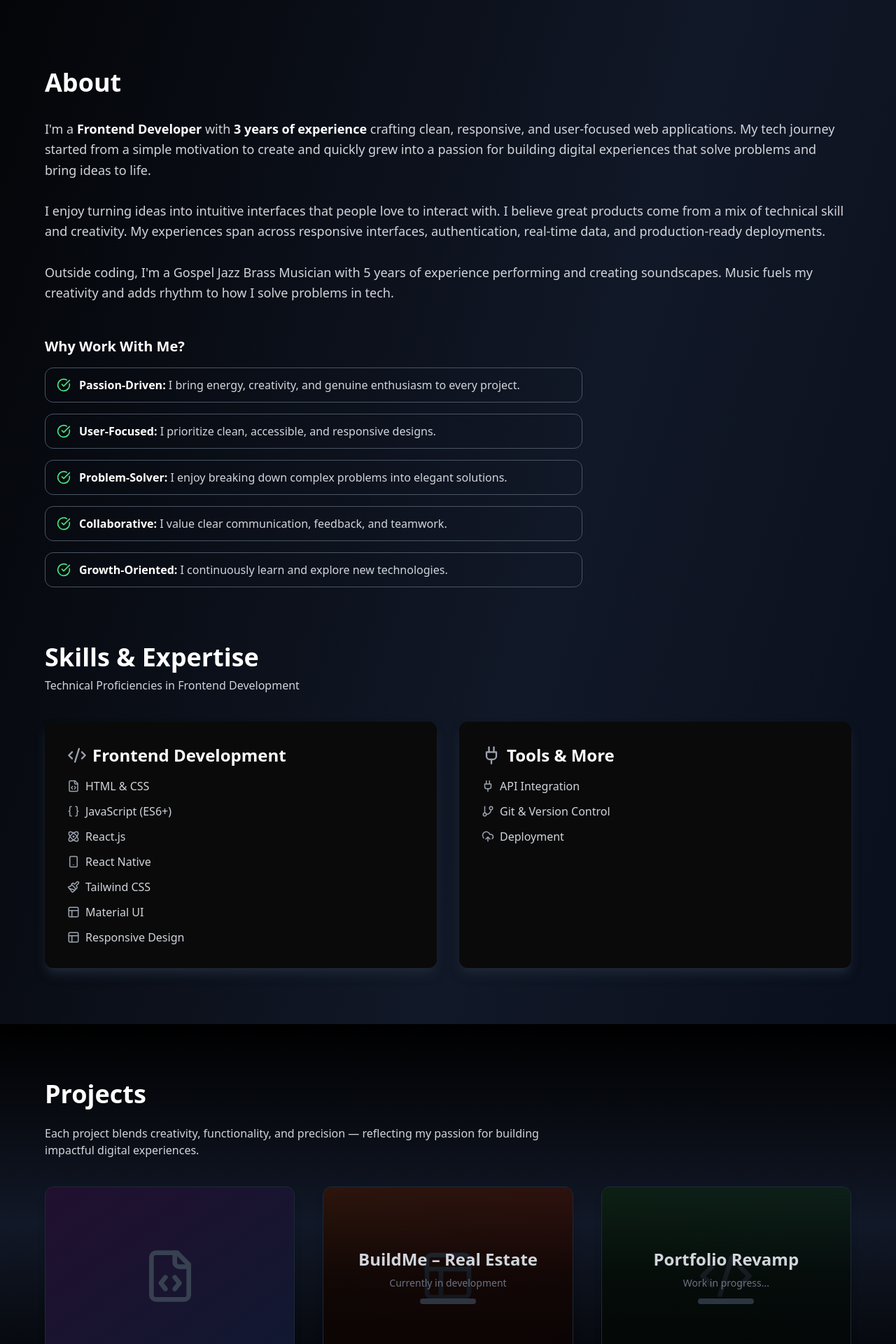
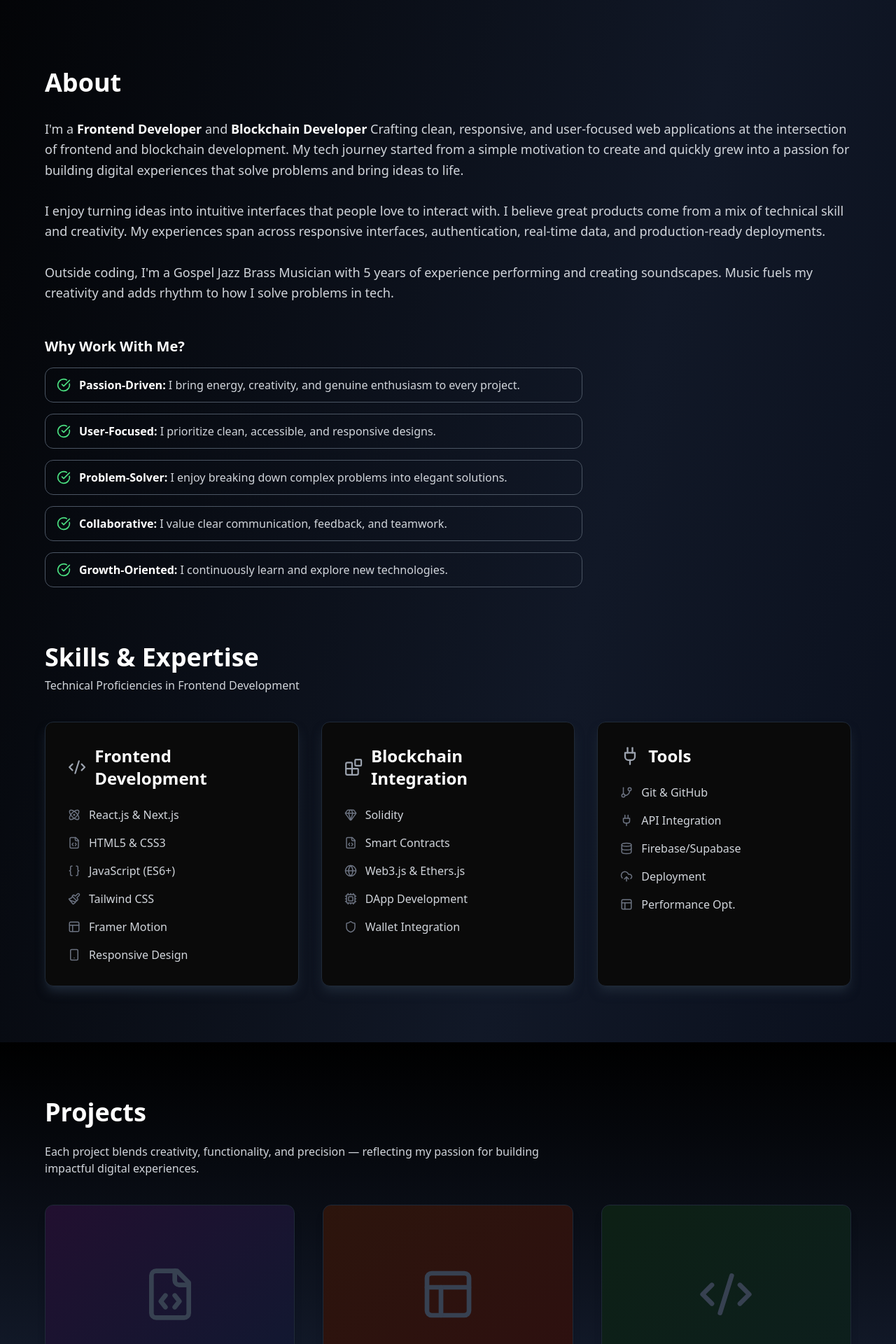
Before and after one commit to akindan01/akinremidaniel, a React (Vite) app in the folder my-app/: page / in a window 1280 px wide. Shown: the part 880-2800 px from the top of the page at 70% size. Built offline with nearby package versions, Linux system fonts and the light colour scheme.

Commit message:
Update portfolio with Blockchain Solutions section and formatting improvements

```diff
--- a/my-app/src/pages/Home.jsx
+++ b/my-app/src/pages/Home.jsx
@@ -1,7 +1,8 @@
 import React, { useState, useRef } from "react";
 import { motion } from "framer-motion";
 import emailjs from '@emailjs/browser';
-import { CheckCircle, Code2, FileCode, Braces, Atom, Smartphone, Paintbrush, Layout, Plug, GitBranch, UploadCloud, Mail, MapPin, Phone, Send, Menu, X, Music
+import {
+  CheckCircle, Code2, FileCode, Braces, Atom, Smartphone, Paintbrush, Layout, Plug, GitBranch, UploadCloud, Mail, MapPin, Phone, Send, Menu, X, Music, Blocks, Database, Globe, Cpu, Server, Gem, Shield, Link
 } from "lucide-react";
 
 
@@ -11,8 +12,10 @@ const FloatingTechIcons = () => {
     { icon: "📱", name: "React Native", delay: 0.5 },
     { icon: "🎨", name: "Tailwind", delay: 1 },
     { icon: "💻", name: "JavaScript", delay: 1.5 },
-    { icon: "🔧", name: "Git", delay: 2 },
-    { icon: "🌐", name: "HTML/CSS", delay: 2.5 }
+    { icon: "⛓️", name: "Blockchain", delay: 2 },
+    { icon: "💎", name: "Solidity", delay: 2.5 },
+    { icon: "🌐", name: "Web3", delay: 3 },
+    { icon: "🔧", name: "Git", delay: 3.5 }
   ];
 
 
@@ -174,7 +177,7 @@ function Home() {
             transition={{ duration: 1, delay: 0.3 }}
             className="text-xl md:text-2xl text-gray-300 font-semibold max-w-2xl mt-4"
           >
-            Frontend Developer • Tech Enthusiast • Jazz Musician
+            Frontend Developer • Blockchain Developer • Jazz Musician • Tech Enthusiast
           </motion.p>
 
           <motion.p
@@ -183,9 +186,7 @@ function Home() {
             transition={{ duration: 1, delay: 0.6 }}
             className="text-gray-200 text-lg leading-relaxed max-w-xl mt-4"
           >
-            I create seamless, elegant, and efficient digital experiences. My
-            approach blends precision, minimalism, and functionality — every line
-            of code is crafted to perform and impress.
+            I build seamless, elegant, and secure digital experiences at the intersection of frontend and blockchain development. My approach blends precision, minimalism, and performance—every line of code is crafted to function flawlessly and inspire trust.
           </motion.p>
 
           <motion.div
@@ -248,8 +249,8 @@ function Home() {
 
           <p className="text-gray-300 text-lg leading-relaxed mb-10">
             I'm a <span className="text-white font-bold">Frontend Developer</span>{" "}
-            with <span className="text-white font-bold">3 years of experience</span>{" "}
-            crafting clean, responsive, and user-focused web applications. My tech
+            and <span className="text-white font-bold">Blockchain Developer</span>{" "}
+            Crafting clean, responsive, and user-focused web applications at the intersection of frontend and blockchain development. My tech
             journey started from a simple motivation to create and quickly grew into
             a passion for building digital experiences that solve problems and bring
             ideas to life.
@@ -319,64 +320,64 @@ function Home() {
               Technical Proficiencies in Frontend Development
             </p>
 
-            <div className="flex flex-col md:flex-row gap-8 items-stretch">
+            <div className="grid gap-8 md:grid-cols-2 lg:grid-cols-3">
+              {[
+                {
+                  title: "Frontend Development",
+                  icon: <Code2 className="text-gray-400" size={28} />,
+                  skills: [
+                    { name: "React.js & Next.js", icon: Atom },
+                    { name: "HTML5 & CSS3", icon: FileCode },
+                    { name: "JavaScript (ES6+)", icon: Braces },
+                    { name: "Tailwind CSS", icon: Paintbrush },
+                    { name: "Framer Motion", icon: Layout },
+                    { name: "Responsive Design", icon: Smartphone }
+                  ]
+                },
+                {
+                  title: "Blockchain Integration",
+                  icon: <Blocks className="text-gray-400" size={28} />,
+                  skills: [
+                    { name: "Solidity", icon: Gem },
+                    { name: "Smart Contracts", icon: FileCode },
+                    { name: "Web3.js & Ethers.js", icon: Globe },
+                    { name: "DApp Development", icon: Cpu },
+                    { name: "Wallet Integration", icon: Shield },
+                  ]
+                },
+                {
+                  title: "Tools",
+                  icon: <Plug className="text-gray-400" size={28} />,
+                  skills: [
+                    { name: "Git & GitHub", icon: GitBranch },
+                    { name: "API Integration", icon: Plug },
+                    { name: "Firebase/Supabase", icon: Database },
+                    { name: "Deployment", icon: UploadCloud },
+                    { name: "Performance Opt.", icon: Layout }
+                  ]
+                }
+              ].map((category, index) => (
                 <motion.div
+                  key={index}
                   initial={{ opacity: 0, y: 50 }}
                   whileInView={{ opacity: 1, y: 0 }}
-                transition={{ duration: 0.6 }}
+                  transition={{ duration: 0.6, delay: index * 0.2 }}
                   viewport={{ once: true }}
-                className="bg-[#0a0a0a] rounded-xl shadow-lg shadow-gray-800 p-8 flex-1 min-w-[260px] hover:scale-105 transition-transform"
+                  className="bg-[#0a0a0a] rounded-xl shadow-lg shadow-gray-800 p-8 hover:scale-105 transition-transform border border-gray-800 hover:border-gray-600"
                 >
-                <h3 className="text-white font-bold text-2xl mb-4 flex items-center gap-2">
-                  <Code2 className="text-gray-400" size={28} /> Frontend Development
+                  <h3 className="text-white font-bold text-2xl mb-6 flex items-center gap-3">
+                    {category.icon} {category.title}
                   </h3>
-                <ul className="space-y-3 text-gray-300">
-                  <li className="flex items-center gap-2">
-                    <FileCode className="text-gray-400" size={18} /> HTML &amp; CSS
+                  <ul className="space-y-4 text-gray-300">
+                    {category.skills.map((skill, i) => (
+                      <li key={i} className="flex items-center gap-3 group">
+                        <skill.icon className="text-gray-500 group-hover:text-white transition-colors" size={18} />
+                        <span className="group-hover:text-white transition-colors">{skill.name}</span>
                       </li>
-                  <li className="flex items-center gap-2">
-                    <Braces className="text-gray-400" size={18} /> JavaScript (ES6+)
-                  </li>
-                  <li className="flex items-center gap-2">
-                    <Atom className="text-gray-400" size={18} /> React.js
-                  </li>
-                  <li className="flex items-center gap-2">
-                    <Smartphone className="text-gray-400" size={18} /> React Native
-                  </li>
-                  <li className="flex items-center gap-2">
-                    <Paintbrush className="text-gray-400" size={18} /> Tailwind CSS
-                  </li>
-                  <li className="flex items-center gap-2">
-                    <Layout className="text-gray-400" size={18} /> Material UI
-                  </li>
-                  <li className="flex items-center gap-2">
-                    <Layout className="text-gray-400" size={18} /> Responsive Design
-                  </li>
+                    ))}
                   </ul>
                 </motion.div>
-
-              <motion.div
-                initial={{ opacity: 0, y: 50 }}
-                whileInView={{ opacity: 1, y: 0 }}
-                transition={{ duration: 0.6, delay: 0.2 }}
-                viewport={{ once: true }}
-                className="bg-[#0a0a0a] rounded-xl shadow-lg shadow-gray-800 p-8 flex-1 min-w-[260px] hover:scale-105 transition-transform"
-              >
-                <h3 className="text-white font-bold text-2xl mb-4 flex items-center gap-2">
-                  <Plug className="text-gray-400" size={28} /> Tools &amp; More
-                </h3>
-                <ul className="space-y-3 text-gray-300">
-                  <li className="flex items-center gap-2">
-                    <Plug className="text-gray-400" size={18} /> API Integration
-                  </li>
-                  <li className="flex items-center gap-2">
-                    <GitBranch className="text-gray-400" size={18} /> Git &amp; Version Control
-                  </li>
-                  <li className="flex items-center gap-2">
-                    <UploadCloud className="text-gray-400" size={18} /> Deployment
-                  </li>
-                </ul>
-              </motion.div>
+              ))}
             </div>
           </div>
         </div>
@@ -416,7 +417,7 @@ function Home() {
           </motion.p>
 
           <div className="grid gap-10 md:grid-cols-2 lg:grid-cols-3">
-            {/* Poetry Collection */}
+            {/* 1. Poetry Collection */}
             <motion.div
               initial={{ opacity: 0, scale: 0.9 }}
               whileInView={{ opacity: 1, scale: 1 }}
@@ -445,7 +446,119 @@ function Home() {
               </div>
             </motion.div>
 
-            {/* BuildMe */}
+            {/* 2. */}
+            <motion.div
+              initial={{ opacity: 0, scale: 0.9 }}
+              whileInView={{ opacity: 1, scale: 1 }}
+              whileHover={{ scale: 1.05 }}
+              transition={{ duration: 0.5 }}
+              viewport={{ once: true }}
+              className="group relative bg-[#0a0a0a] rounded-xl overflow-hidden border border-gray-800 shadow-lg h-64"
+            >
+              <div className="w-full h-full bg-gradient-to-br from-orange-900/30 to-red-900/30 flex items-center justify-center">
+                <Layout size={80} className="text-gray-700" />
+              </div>
+              <div className="absolute inset-0 bg-gradient-to-t from-black/90 via-black/50 to-transparent opacity-0 group-hover:opacity-100 transition-opacity duration-700 flex flex-col items-center justify-center text-center px-6">
+                <h3 className="text-2xl font-bold text-white mb-2">JumpBot</h3>
+                <p className="text-gray-300 text-sm mb-4">
+                  Blockchain Technology Landing Page highly interactive landing page designed to showcase the power and mechanisms of Blockchain technology.
+                </p>
+                <a
+                  href="https://jump-bot.vercel.app"
+                  target="_blank"
+                  rel="noopener noreferrer"
+                  className="bg-white text-black px-5 py-2 rounded-lg font-semibold hover:bg-gray-200 transition-all"
+                >
+                  View Project
+                </a>
+              </div>
+            </motion.div>
+
+            {/* 3.*/}
+            <motion.div
+              initial={{ opacity: 0, scale: 0.9 }}
+              whileInView={{ opacity: 1, scale: 1 }}
+              whileHover={{ scale: 1.05 }}
+              transition={{ duration: 0.5 }}
+              viewport={{ once: true }}
+              className="group relative bg-[#0a0a0a] rounded-xl overflow-hidden border border-gray-800 shadow-lg h-64"
+            >
+              <div className="w-full h-full bg-gradient-to-br from-green-900/30 to-teal-900/30 flex items-center justify-center">
+                <Code2 size={80} className="text-gray-700" />
+              </div>
+              <div className="absolute inset-0 bg-gradient-to-t from-black/90 via-black/50 to-transparent opacity-0 group-hover:opacity-100 transition-opacity duration-700 flex flex-col items-center justify-center text-center px-6">
+                <h3 className="text-2xl font-bold text-white mb-2">Collide NGO</h3>
+                <p className="text-gray-300 text-sm mb-4">
+                  This project serves as the digital home for our mission to provide clean water/education/support by facilitating donations, volunteer sign-ups, and transparent reporting of our initiatives.
+                </p>
+                <a
+                  href="https://collide-ngo.vercel.app"
+                  target="_blank"
+                  rel="noopener noreferrer"
+                  className="bg-white text-black px-5 py-2 rounded-lg font-semibold hover:bg-gray-200 transition-all"
+                >
+                  View Project
+                </a>
+              </div>
+            </motion.div>
+
+            {/* 4.*/}
+            <motion.div
+              initial={{ opacity: 0, scale: 0.9 }}
+              whileInView={{ opacity: 1, scale: 1 }}
+              whileHover={{ scale: 1.05 }}
+              transition={{ duration: 0.5 }}
+              viewport={{ once: true }}
+              className="group relative bg-[#0a0a0a] rounded-xl overflow-hidden border border-gray-800 shadow-lg h-64"
+            >
+              <div className="w-full h-full bg-gradient-to-br from-blue-900/30 to-indigo-900/30 flex items-center justify-center">
+                <Code2 size={80} className="text-gray-700" />
+              </div>
+              <div className="absolute inset-0 bg-gradient-to-t from-black/90 via-black/50 to-transparent opacity-0 group-hover:opacity-100 transition-opacity duration-700 flex flex-col items-center justify-center text-center px-6">
+                <h3 className="text-2xl font-bold text-white mb-2">XNFT</h3>
+                <p className="text-gray-300 text-sm mb-4">
+                  XNFT is a unique project that combines the power of blockchain technology with the convenience of NFTs to create a new way of interacting with the digital world.
+                </p>
+                <a
+                  href="https://github.com/akindan01/XNFT"
+                  target="_blank"
+                  rel="noopener noreferrer"
+                  className="bg-white text-black px-5 py-2 rounded-lg font-semibold hover:bg-gray-200 transition-all"
+                >
+                  View Project
+                </a>
+              </div>
+            </motion.div>
+
+            {/* 5.*/}
+            <motion.div
+              initial={{ opacity: 0, scale: 0.9 }}
+              whileInView={{ opacity: 1, scale: 1 }}
+              whileHover={{ scale: 1.05 }}
+              transition={{ duration: 0.5 }}
+              viewport={{ once: true }}
+              className="group relative bg-[#0a0a0a] rounded-xl overflow-hidden border border-gray-800 shadow-lg h-64"
+            >
+              <div className="w-full h-full bg-gradient-to-br from-pink-900/30 to-rose-900/30 flex items-center justify-center">
+                <FileCode size={80} className="text-gray-700" />
+              </div>
+              <div className="absolute inset-0 bg-gradient-to-t from-black/90 via-black/50 to-transparent opacity-0 group-hover:opacity-100 transition-opacity duration-700 flex flex-col items-center justify-center text-center px-6">
+                <h3 className="text-2xl font-bold text-white mb-2">EmoMind</h3>
+                <p className="text-gray-300 text-sm mb-4">
+                  EmoMind is a emotional support platform that provides users with access to help them manage their emotions.
+                </p>
+                <a
+                  href="https://emo-mind.vercel.app/"
+                  target="_blank"
+                  rel="noopener noreferrer"
+                  className="bg-white text-black px-5 py-2 rounded-lg font-semibold hover:bg-gray-200 transition-all"
+                >
+                  View Project
+                </a>
+              </div>
+            </motion.div>
+
+            {/* 6* */}
             <motion.div
               initial={{ opacity: 0, scale: 0.9 }}
               whileInView={{ opacity: 1, scale: 1 }}
@@ -453,28 +566,8 @@ function Home() {
               viewport={{ once: true }}
               className="relative bg-[#0a0a0a] rounded-xl overflow-hidden border border-gray-800 shadow-lg h-64"
             >
-              <div className="w-full h-full bg-gradient-to-br from-orange-900/30 to-red-900/30 flex items-center justify-center">
+              <div className="w-full h-full bg-gradient-to-br from-green-900/30 to-teal-900/30 flex items-center justify-center">
                 <Layout size={80} className="text-gray-700" />
-              </div>
-              <div className="absolute inset-0 bg-gradient-to-t from-black/80 via-black/60 to-transparent flex flex-col items-center justify-center text-center">
-                <h3 className="text-2xl font-bold text-gray-300 mb-2">
-                  BuildMe – Real Estate
-                </h3>
-                <p className="text-gray-500 text-sm mb-3">Currently in development</p>
-                <div className="h-2 w-20 bg-gray-700 rounded-full animate-pulse"></div>
-              </div>
-            </motion.div>
-
-            {/* Portfolio */}
-            <motion.div
-              initial={{ opacity: 0, scale: 0.9 }}
-              whileInView={{ opacity: 1, scale: 1 }}
-              transition={{ duration: 0.5, delay: 0.4 }}
-              viewport={{ once: true }}
-              className="relative bg-[#0a0a0a] rounded-xl overflow-hidden border border-gray-800 shadow-lg h-64"
-            >
-              <div className="w-full h-full bg-gradient-to-br from-green-900/30 to-teal-900/30 flex items-center justify-center">
-                <Code2 size={80} className="text-gray-700" />
               </div>
               <div className="absolute inset-0 bg-gradient-to-t from-black/80 via-black/60 to-transparent flex flex-col items-center justify-center text-center">
                 <h3 className="text-2xl font-bold text-gray-300 mb-2">Portfolio Revamp</h3>
@@ -519,7 +612,7 @@ function Home() {
               </h3>
               <p className="text-gray-300 leading-relaxed">
                 Building responsive, high-performance websites and web applications
-                using modern technologies like React, Tailwind CSS, and more.
+                using modern technologies.
               </p>
             </motion.div>
 
@@ -538,8 +631,30 @@ function Home() {
                 Mobile Development
               </h3>
               <p className="text-gray-300 leading-relaxed">
-                Creating cross-platform mobile applications with React Native,
+                Creating cross-platform mobile applications,
                 delivering smooth experiences on both iOS and Android.
+              </p>
+            </motion.div>
+
+            <motion.div
+              initial={{ opacity: 0, y: 30 }}
+              whileInView={{ opacity: 1, y: 0 }}
+              transition={{ duration: 0.5, delay: 0.2 }}
+              viewport={{ once: true }}
+              className="bg-gradient-to-br from-gray-900 to-gray-800 border border-gray-700 rounded-xl p-8 hover:scale-105 hover:shadow-2xl transition-all duration-300"
+            >
+              {/* Icon Container - Updated to Cyan/Blue for a tech/blockchain feel */}
+              <div className="bg-cyan-500/10 w-16 h-16 rounded-full flex items-center justify-center mx-auto mb-4">
+                <Link className="text-cyan-400" size={32} />
+              </div>
+
+              <h3 className="text-white font-bold text-xl mb-3 text-center">
+                Blockchain Solutions
+              </h3>
+
+              <p className="text-gray-300 leading-relaxed text-center">
+                Developing decentralized applications (dApps) and smart contracts
+                with a focus on security, transparency, and immutable architecture.
               </p>
             </motion.div>
 
```
Lines whose indentation alone changed are shown as unchanged.
